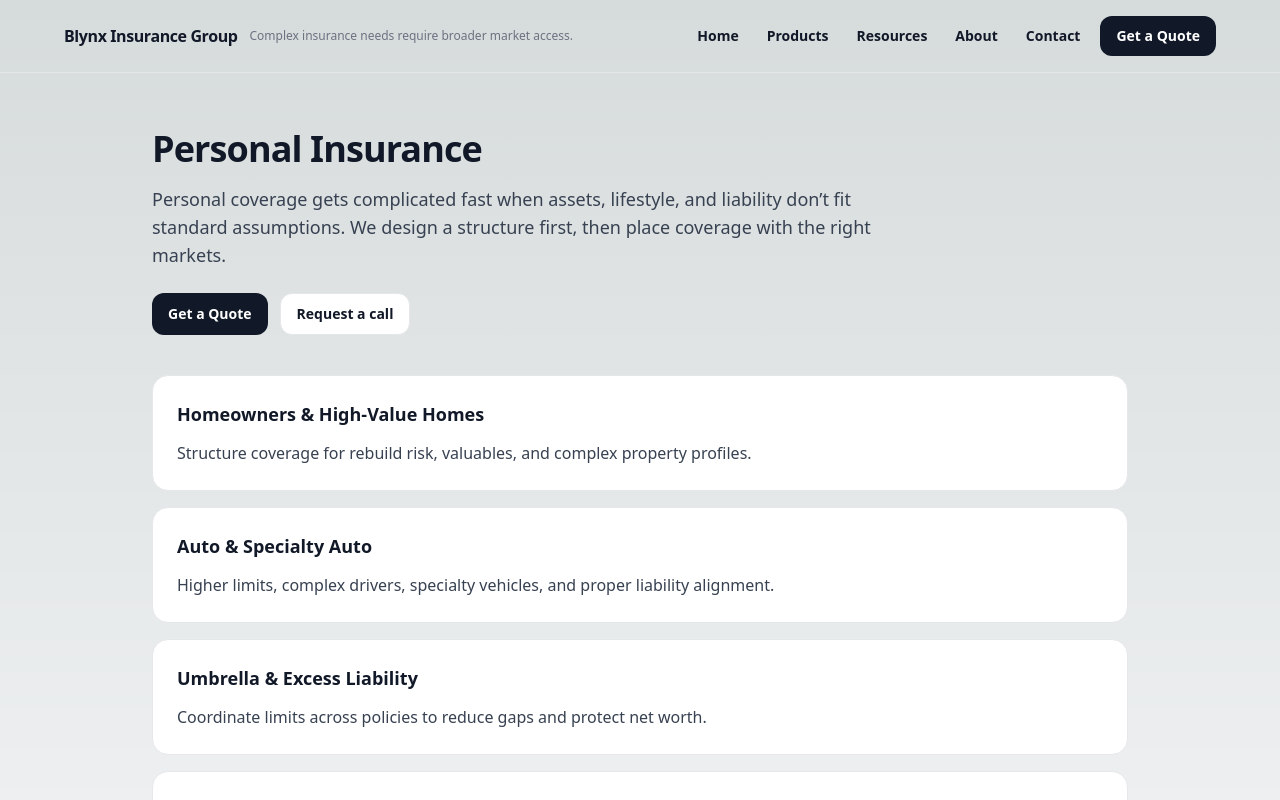
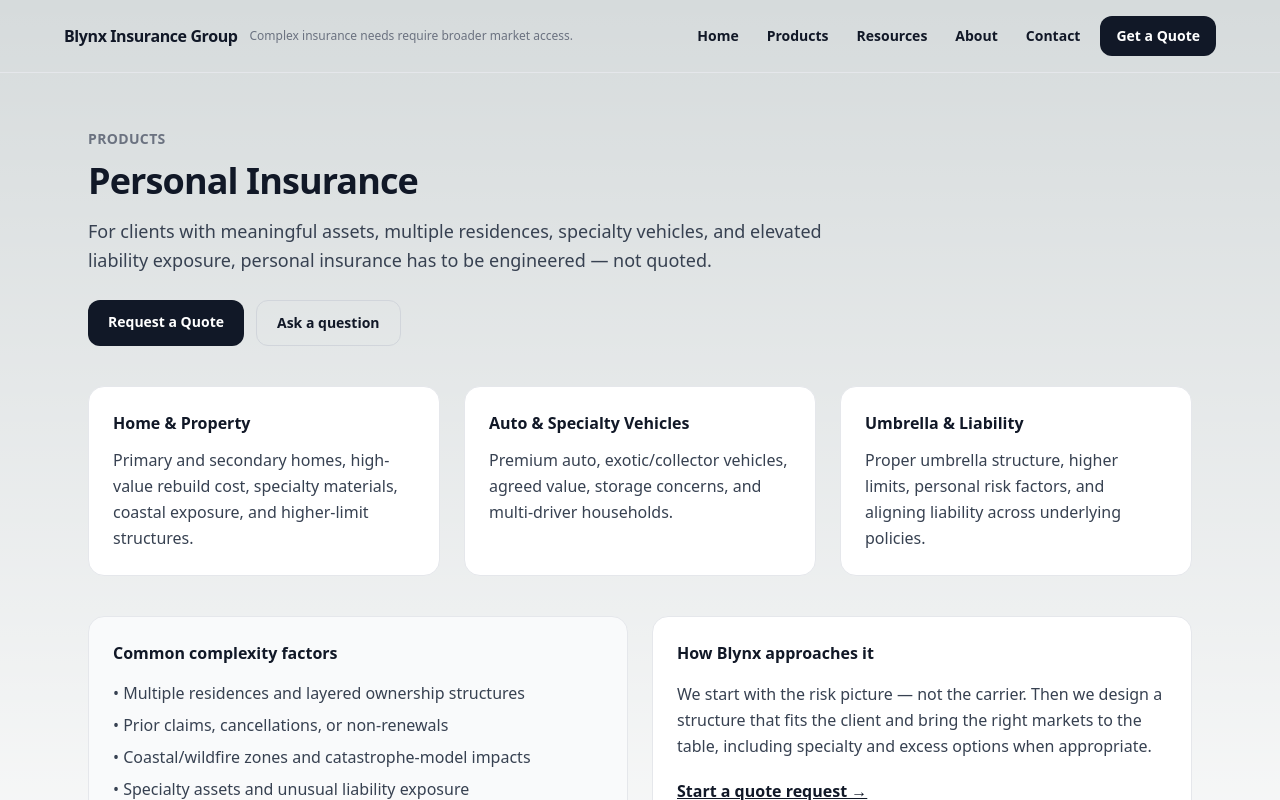
Before and after one commit to Thoxie/Blynx-Insurance-Group, a Next.js app: page /products/personal in a window 1280 px wide. Shown: the top 800 px of the page. Built offline with nearby package versions, Linux system fonts and the light colour scheme.

Commit message:
Update page.tsx

```diff
--- a/app/products/personal/page.tsx
+++ b/app/products/personal/page.tsx
@@ -5,86 +5,85 @@
  */
 
 import Link from "next/link";
-import type { Metadata } from "next";
 
-export const metadata: Metadata = {
-  title: "Personal Insurance | Blynx Insurance Group",
-  description:
-    "Personal insurance solutions for complex needs—home, auto, umbrella, specialty coverage, and risk structuring.",
-};
-
-const items = [
-  {
-    title: "Homeowners & High-Value Homes",
-    desc: "Structure coverage for rebuild risk, valuables, and complex property profiles.",
-  },
-  {
-    title: "Auto & Specialty Auto",
-    desc: "Higher limits, complex drivers, specialty vehicles, and proper liability alignment.",
-  },
-  {
-    title: "Umbrella & Excess Liability",
-    desc: "Coordinate limits across policies to reduce gaps and protect net worth.",
-  },
-  {
-    title: "Condo / Renters / Landlord",
-    desc: "Correctly handle ownership structures, loss assessments, and liability exposures.",
-  },
-  {
-    title: "Recreational & Watercraft",
-    desc: "Boat, watercraft, and specialty recreational exposures placed appropriately.",
-  },
-];
-
-export default function PersonalProductsPage() {
+export default function PersonalInsurancePage() {
   return (
-    <main className="mx-auto max-w-5xl px-6 py-14">
+    <main className="mx-auto max-w-6xl px-6 py-14">
       <header className="mb-10">
-        <h1 className="text-3xl md:text-4xl font-semibold tracking-tight">
+        <p className="text-sm font-semibold uppercase tracking-wide text-gray-500">
+          Products
+        </p>
+        <h1 className="mt-3 text-3xl md:text-4xl font-semibold tracking-tight text-gray-900">
           Personal Insurance
         </h1>
-        <p className="mt-4 text-lg text-gray-700 max-w-3xl">
-          Personal coverage gets complicated fast when assets, lifestyle, and
-          liability don’t fit standard assumptions. We design a structure first,
-          then place coverage with the right markets.
+        <p className="mt-4 max-w-3xl text-lg text-gray-700 leading-relaxed">
+          For clients with meaningful assets, multiple residences, specialty
+          vehicles, and elevated liability exposure, personal insurance has to
+          be engineered — not quoted.
         </p>
 
         <div className="mt-6 flex flex-wrap gap-3">
           <Link
             href="/quote"
-            className="inline-flex items-center justify-center rounded-xl bg-gray-900 px-4 py-2.5 text-sm font-semibold text-white hover:bg-gray-800 transition"
+            className="rounded-xl bg-gray-900 px-5 py-3 text-sm font-semibold text-white hover:bg-gray-800 transition"
           >
-            Get a Quote
+            Request a Quote
           </Link>
           <Link
             href="/contact"
-            className="inline-flex items-center justify-center rounded-xl border border-gray-200 bg-white px-4 py-2.5 text-sm font-semibold text-gray-900 hover:bg-gray-50 transition"
+            className="rounded-xl border border-gray-300 px-5 py-3 text-sm font-semibold text-gray-900 hover:bg-gray-50 transition"
           >
-            Request a call
+            Ask a question
           </Link>
         </div>
       </header>
 
-      <section className="grid gap-4">
-        {items.map((x) => (
-          <div
-            key={x.title}
-            className="rounded-2xl border border-gray-200 bg-white p-6"
-          >
-            <h2 className="text-lg font-semibold">{x.title}</h2>
-            <p className="mt-3 text-gray-700 leading-relaxed">{x.desc}</p>
-          </div>
-        ))}
+      <section className="grid gap-6 md:grid-cols-3">
+        <div className="rounded-2xl border border-gray-200 bg-white p-6">
+          <h2 className="font-semibold text-gray-900">Home & Property</h2>
+          <p className="mt-3 text-gray-700 leading-relaxed">
+            Primary and secondary homes, high-value rebuild cost, specialty
+            materials, coastal exposure, and higher-limit structures.
+          </p>
+        </div>
+
+        <div className="rounded-2xl border border-gray-200 bg-white p-6">
+          <h2 className="font-semibold text-gray-900">Auto & Specialty Vehicles</h2>
+          <p className="mt-3 text-gray-700 leading-relaxed">
+            Premium auto, exotic/collector vehicles, agreed value, storage
+            concerns, and multi-driver households.
+          </p>
+        </div>
+
+        <div className="rounded-2xl border border-gray-200 bg-white p-6">
+          <h2 className="font-semibold text-gray-900">Umbrella & Liability</h2>
+          <p className="mt-3 text-gray-700 leading-relaxed">
+            Proper umbrella structure, higher limits, personal risk factors,
+            and aligning liability across underlying policies.
+          </p>
+        </div>
       </section>
 
-      <section className="mt-6">
+      <section className="mt-10 grid gap-6 md:grid-cols-2">
+        <div className="rounded-2xl border border-gray-200 bg-gray-50 p-6">
+          <h3 className="font-semibold text-gray-900">Common complexity factors</h3>
+          <ul className="mt-4 space-y-2 text-gray-700">
+            <li>• Multiple residences and layered ownership structures</li>
+            <li>• Prior claims, cancellations, or non-renewals</li>
+            <li>• Coastal/wildfire zones and catastrophe-model impacts</li>
+            <li>• Specialty assets and unusual liability exposure</li>
+            <li>• Need for discretion and simplified communication</li>
+          </ul>
+        </div>
+
         <div className="rounded-2xl border border-gray-200 bg-white p-6">
-          <h2 className="text-lg font-semibold">Typical outcome</h2>
-          <p className="mt-3 text-gray-700 leading-relaxed max-w-3xl">
-            A clean coverage map—limits, gaps, and coordination—so the program
-            behaves the way you expect when it matters.
+          <h3 className="font-semibold text-gray-900">How Blynx approaches it</h3>
+          <p className="mt-4 text-gray-700 leading-relaxed">
+            We start with the risk picture — not the carrier. Then we design a
+            structure that fits the client and bring the right markets to the
+            table, including specialty and excess options when appropriate.
           </p>
-          <div className="mt-4">
+          <div className="mt-5">
             <Link href="/quote" className="underline font-semibold">
               Start a quote request →
             </Link>
```
